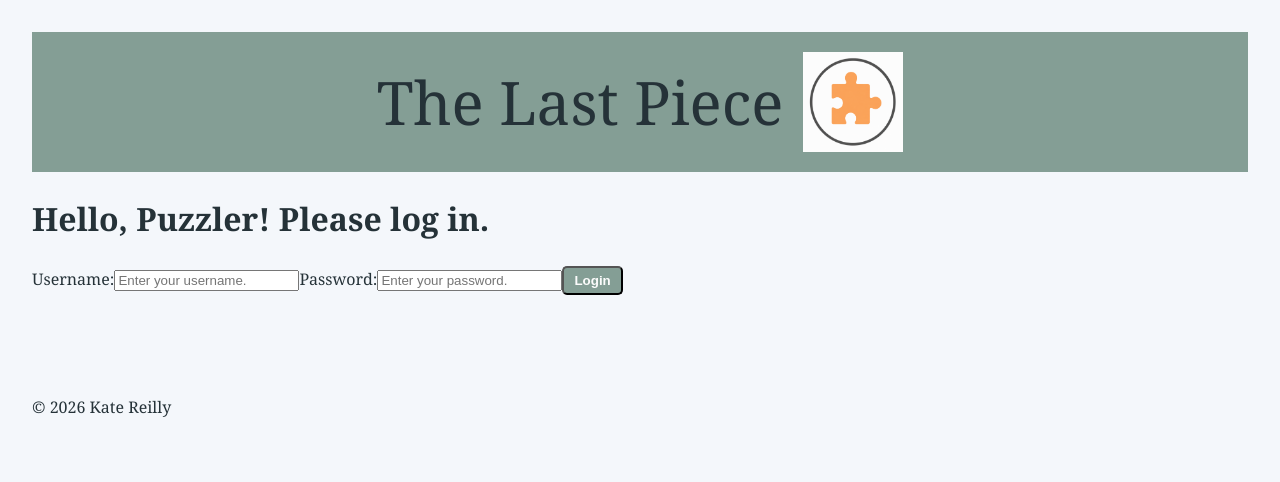
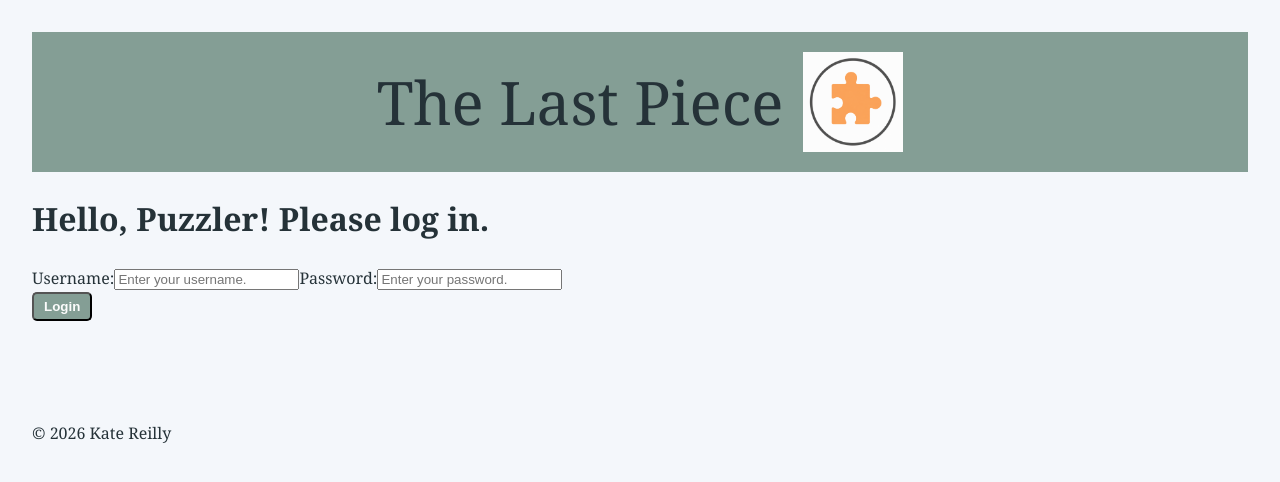
Before and after one commit to katemzr/Unit-1-Final-Project-Kate-R, a React (Vite) app in the folder web-app-project/: page / in a window 1280 px wide. Shown: the top 482 px of the page. Built offline with nearby package versions, Linux system fonts and the light colour scheme.

Commit message:
Added more flexbox to buttons

```diff
--- a/web-app-project/src/App.jsx
+++ b/web-app-project/src/App.jsx
@@ -32,6 +32,7 @@ function App() {
 
   setUser(null);
  };
+
 
 
   return (
--- a/web-app-project/src/components/Form.jsx
+++ b/web-app-project/src/components/Form.jsx
@@ -1,4 +1,5 @@
 import { useState } from "react";
+
 
 const Form = () => {
     const [puzzleTitle,  setPuzzleTitle] = useState("");
@@ -33,6 +34,15 @@ const Form = () => {
         setNotes("");
         setLocation("");
         setIsOnLoan(false);
+    };
+
+    const handleAddCard = (e) => {
+        e.preventDefault();
+        const newCard = {
+            title: {puzzleTitle}
+        };
+
+
     };
 
     return (
@@ -189,6 +199,12 @@ const Form = () => {
                         >Reset
                     </button>
 
+                    <button className="buttons"
+                        type="submit"
+                        onClick={handleAddCard}
+                        >Add
+                    </button>
+
 
 
                 </form>
--- a/web-app-project/src/index.css
+++ b/web-app-project/src/index.css
@@ -27,7 +27,9 @@ body {
 }
 
 .buttons {
-    display: inline-block;
+    display: flex;
+    flex-direction: row;
+    gap: 12px;
     background-color: rgb(132, 158, 149);
     color: rgb(252, 252, 252);
     padding: 5px 10px;
```
